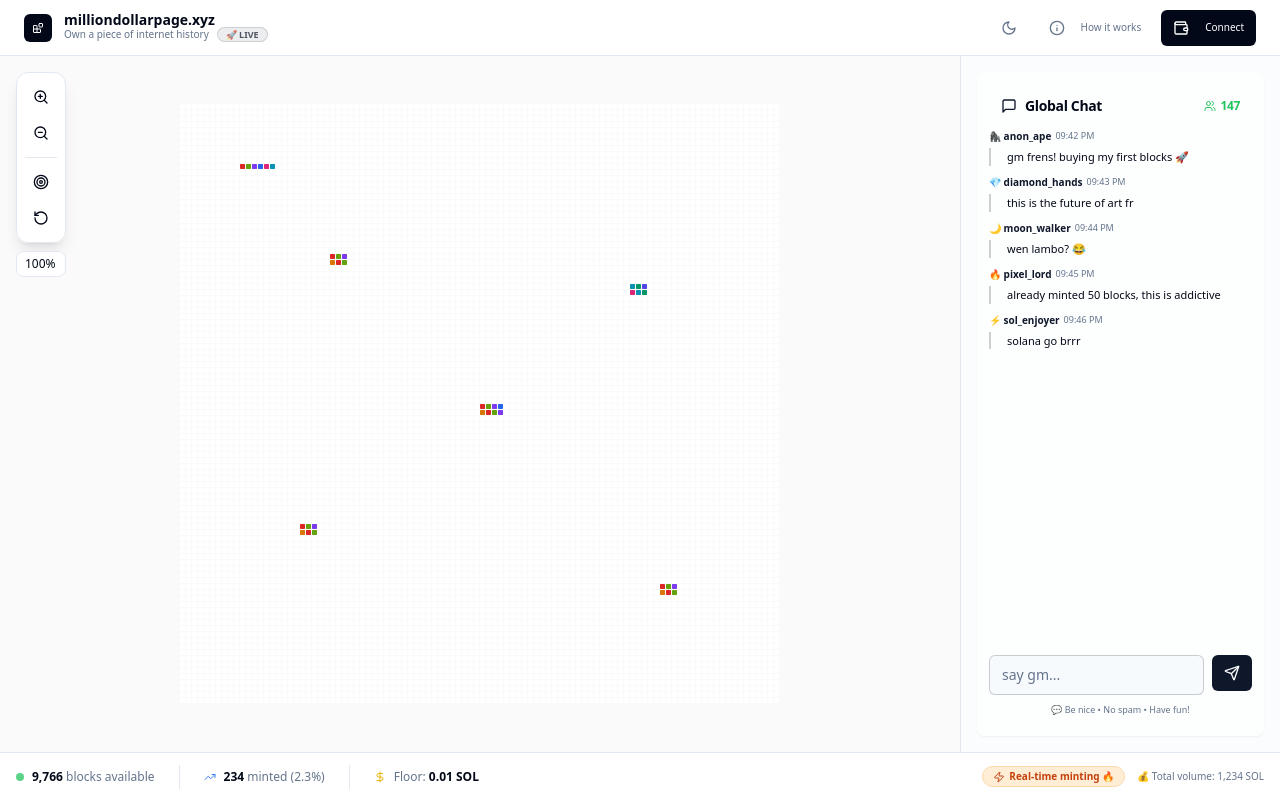
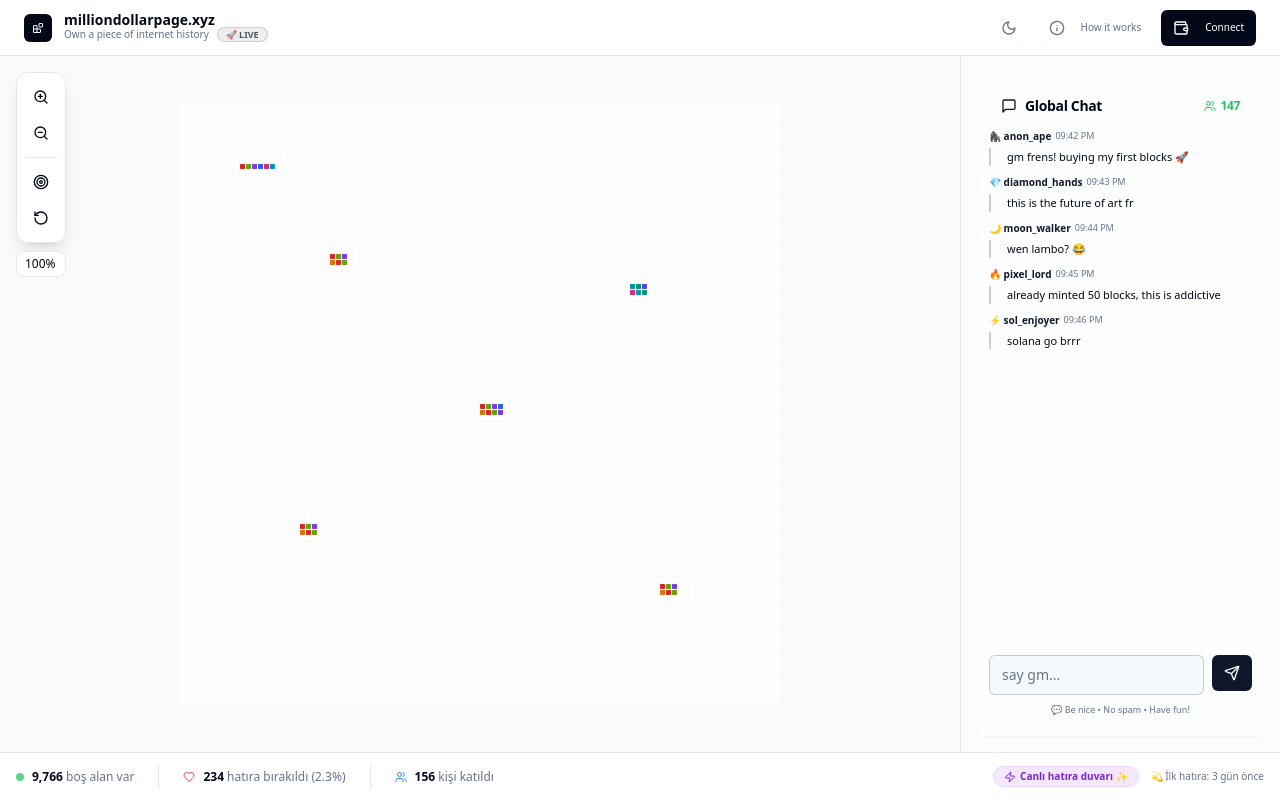
Before and after one commit to myx-7/1m-project, a React (Vite) app: page / in a window 1280 px wide. Built offline with nearby package versions, Linux system fonts and the light colour scheme.

Commit message:
Refactor: Improve site vibe
Add small details to give the site a more "commemorative" feel, removing the floor price display.

```diff
--- a/src/components/SelectionPanel.tsx
+++ b/src/components/SelectionPanel.tsx
@@ -1,7 +1,7 @@
 
 import { Button } from "@/components/ui/button";
 import { Card, CardContent, CardHeader, CardTitle } from "@/components/ui/card";
-import { X, Zap, Blocks } from "lucide-react";
+import { X, Heart, Blocks, Sparkles } from "lucide-react";
 
 interface SelectionPanelProps {
   selectedCount: number;
@@ -9,9 +9,7 @@ interface SelectionPanelProps {
   onClearSelection: () => void;
 }
 
-export const SelectionPanel = ({ selectedCount, floorPrice, onClearSelection }: SelectionPanelProps) => {
-  const totalPrice = selectedCount * floorPrice;
-
+export const SelectionPanel = ({ selectedCount, onClearSelection }: Omit<SelectionPanelProps, 'floorPrice'>) => {
   return (
     <div className="w-80 border-l border-border bg-muted/30 p-4 hidden lg:block transition-colors duration-300">
       <Card className="border-0 shadow-sm bg-card transition-all duration-300 hover:shadow-md">
@@ -19,7 +17,7 @@ export const SelectionPanel = ({ selectedCount, floorPrice, onClearSelection }:
           <div className="flex items-center justify-between">
             <CardTitle className="text-sm flex items-center gap-2 font-pixel">
               <Blocks className="w-4 h-4 text-primary" />
-              Selection
+              Seçim
             </CardTitle>
             <Button
               size="sm"
@@ -34,17 +32,17 @@ export const SelectionPanel = ({ selectedCount, floorPrice, onClearSelection }:
         <CardContent className="space-y-4">
           <div className="space-y-3">
             <div className="flex justify-between text-xs font-pixel">
-              <span className="text-muted-foreground">Blocks selected</span>
-              <span className="font-medium text-foreground">{selectedCount}</span>
+              <span className="text-muted-foreground">Seçilen alan</span>
+              <span className="font-medium text-foreground">{selectedCount} piksel</span>
             </div>
             <div className="flex justify-between text-xs font-pixel">
-              <span className="text-muted-foreground">Price per block</span>
-              <span className="font-medium text-foreground">{floorPrice} SOL</span>
+              <span className="text-muted-foreground">Hatıra türü</span>
+              <span className="font-medium text-foreground">Özel mesaj</span>
             </div>
             <div className="border-t border-border pt-3">
               <div className="flex justify-between font-pixel">
-                <span className="font-medium text-foreground text-xs">Total</span>
-                <span className="font-semibold text-foreground text-sm">{totalPrice.toFixed(3)} SOL</span>
+                <span className="font-medium text-foreground text-xs">Durum</span>
+                <span className="font-semibold text-green-600 text-sm">Hazır ✨</span>
               </div>
             </div>
           </div>
@@ -53,13 +51,16 @@ export const SelectionPanel = ({ selectedCount, floorPrice, onClearSelection }:
             className="w-full bg-foreground text-background hover:bg-foreground/90 transition-all duration-300 hover:scale-[1.02] group font-pixel text-xs"
             size="lg"
           >
-            <Zap className="w-4 h-4 mr-2 group-hover:animate-pulse" />
-            Mint {selectedCount} block{selectedCount !== 1 ? 's' : ''} 🚀
+            <Heart className="w-4 h-4 mr-2 group-hover:animate-pulse" />
+            {selectedCount} piksel için hatıra bırak 💫
           </Button>
 
           <div className="text-[10px] text-muted-foreground text-center space-y-1 font-pixel">
-            <p>Each block becomes an NFT that you own forever</p>
-            <p className="text-primary">🔗 Secured on Solana blockchain</p>
+            <p>Her piksel bir hatıra, sonsuza kadar burada kalacak</p>
+            <p className="text-primary flex items-center justify-center gap-1">
+              <Sparkles className="w-3 h-3" />
+              Dijital hatıra duvarı
+            </p>
           </div>
         </CardContent>
       </Card>
--- a/src/components/StatsBar.tsx
+++ b/src/components/StatsBar.tsx
@@ -1,7 +1,7 @@
 
 import { Badge } from "@/components/ui/badge";
 import { Separator } from "@/components/ui/separator";
-import { TrendingUp, Zap, DollarSign } from "lucide-react";
+import { TrendingUp, Zap, Heart, Users } from "lucide-react";
 
 interface StatsBarProps {
   totalPixels: number;
@@ -9,7 +9,7 @@ interface StatsBarProps {
   floorPrice: number;
 }
 
-export const StatsBar = ({ totalPixels, soldPixels, floorPrice }: StatsBarProps) => {
+export const StatsBar = ({ totalPixels, soldPixels }: Omit<StatsBarProps, 'floorPrice'>) => {
   const availablePixels = totalPixels - soldPixels;
   const soldPercentage = (soldPixels / totalPixels) * 100;
 
@@ -19,37 +19,37 @@ export const StatsBar = ({ totalPixels, soldPixels, floorPrice }: StatsBarProps)
         <div className="flex items-center gap-2">
           <div className="w-2 h-2 bg-green-500 rounded-full animate-pulse"></div>
           <span className="text-xs text-muted-foreground font-pixel">
-            <span className="text-foreground font-semibold">{availablePixels.toLocaleString()}</span> blocks available
+            <span className="text-foreground font-semibold">{availablePixels.toLocaleString()}</span> boş alan var
           </span>
         </div>
 
         <Separator orientation="vertical" className="h-6" />
 
         <div className="flex items-center gap-2">
-          <TrendingUp className="w-3 h-3 text-blue-500" />
+          <Heart className="w-3 h-3 text-red-500" />
           <span className="text-xs text-muted-foreground font-pixel">
-            <span className="text-foreground font-semibold">{soldPixels}</span> minted ({soldPercentage.toFixed(1)}%)
+            <span className="text-foreground font-semibold">{soldPixels}</span> hatıra bırakıldı ({soldPercentage.toFixed(1)}%)
           </span>
         </div>
 
         <Separator orientation="vertical" className="h-6" />
 
         <div className="flex items-center gap-2">
-          <DollarSign className="w-3 h-3 text-yellow-500" />
+          <Users className="w-3 h-3 text-blue-500" />
           <span className="text-xs text-muted-foreground font-pixel">
-            Floor: <span className="text-foreground font-semibold">{floorPrice} SOL</span>
+            <span className="text-foreground font-semibold">156</span> kişi katıldı
           </span>
         </div>
       </div>
 
       <div className="flex items-center gap-3">
-        <Badge variant="secondary" className="bg-orange-100 dark:bg-orange-950 text-orange-700 dark:text-orange-300 border-orange-200 dark:border-orange-800 text-[10px] font-pixel">
+        <Badge variant="secondary" className="bg-purple-100 dark:bg-purple-950 text-purple-700 dark:text-purple-300 border-purple-200 dark:border-purple-800 text-[10px] font-pixel">
           <Zap className="w-3 h-3 mr-1" />
-          Real-time minting 🔥
+          Canlı hatıra duvarı ✨
         </Badge>
 
         <div className="text-[10px] text-muted-foreground font-pixel hidden md:block">
-          💰 Total volume: 1,234 SOL
+          💫 İlk hatıra: 3 gün önce
         </div>
       </div>
     </div>
--- a/src/components/StatsFooter.tsx
+++ b/src/components/StatsFooter.tsx
@@ -1,7 +1,7 @@
 
 import { Badge } from "@/components/ui/badge";
 import { Button } from "@/components/ui/button";
-import { TrendingUp, Zap, Grid3X3, Users } from "lucide-react";
+import { TrendingUp, Zap, Grid3X3, Users, Heart } from "lucide-react";
 
 interface StatsFooterProps {
   totalPixels: number;
@@ -10,7 +10,7 @@ interface StatsFooterProps {
   selectedCount: number;
 }
 
-export const StatsFooter = ({ totalPixels, soldPixels, floorPrice, selectedCount }: StatsFooterProps) => {
+export const StatsFooter = ({ totalPixels, soldPixels, selectedCount }: Omit<StatsFooterProps, 'floorPrice'>) => {
   const percentageSold = (soldPixels / totalPixels) * 100;
 
   return (
@@ -20,24 +20,24 @@ export const StatsFooter = ({ totalPixels, soldPixels, floorPrice, selectedCount
         <div className="flex items-center gap-6">
           <div className="flex items-center gap-2 text-sm">
             <Grid3X3 className="w-4 h-4 text-gray-400" />
-            <span className="text-gray-400">Grid:</span>
+            <span className="text-gray-400">Duvar:</span>
             <span className="text-white font-medium">
               {soldPixels.toLocaleString()} / {totalPixels.toLocaleString()}
             </span>
-            <Badge variant="secondary" className="bg-green-500/10 border-green-500/30 text-green-300 text-xs">
-              {percentageSold.toFixed(1)}% sold
+            <Badge variant="secondary" className="bg-purple-500/10 border-purple-500/30 text-purple-300 text-xs">
+              {percentageSold.toFixed(1)}% dolu
             </Badge>
           </div>
 
           <div className="flex items-center gap-2 text-sm">
-            <TrendingUp className="w-4 h-4 text-gray-400" />
-            <span className="text-gray-400">Floor:</span>
-            <span className="text-white font-medium">{floorPrice} SOL</span>
+            <Heart className="w-4 h-4 text-red-400" />
+            <span className="text-gray-400">Hatıralar:</span>
+            <span className="text-white font-medium">{soldPixels}</span>
           </div>
 
           <div className="flex items-center gap-2 text-sm">
             <Users className="w-4 h-4 text-gray-400" />
-            <span className="text-gray-400">Owners:</span>
+            <span className="text-gray-400">Katılımcı:</span>
             <span className="text-white font-medium">156</span>
           </div>
         </div>
@@ -57,19 +57,19 @@ export const StatsFooter = ({ totalPixels, soldPixels, floorPrice, selectedCount
           {selectedCount > 0 ? (
             <div className="flex items-center gap-3">
               <div className="text-sm text-gray-400">
-                Total: <span className="text-white font-medium">{(selectedCount * floorPrice).toFixed(3)} SOL</span>
+                <span className="text-white font-medium">{selectedCount}</span> alan seçildi
               </div>
               <Button
                 size="sm"
-                className="bg-gradient-to-r from-orange-500 to-red-500 hover:from-orange-600 hover:to-red-600"
+                className="bg-gradient-to-r from-purple-500 to-pink-500 hover:from-purple-600 hover:to-pink-600"
               >
-                <Zap className="w-4 h-4 mr-2" />
-                Mint Now
+                <Heart className="w-4 h-4 mr-2" />
+                Hatıra Bırak
               </Button>
             </div>
           ) : (
             <div className="text-sm text-gray-400">
-              Select pixels to mint
+              Hatıra bırakmak için alan seç ✨
             </div>
           )}
         </div>
--- a/src/pages/Index.tsx
+++ b/src/pages/Index.tsx
@@ -14,10 +14,9 @@ const Index = () => {
   const [gridData, setGridData] = useState<Record<string, any>>({});
   const [isSelecting, setIsSelecting] = useState(false);
 
-  // Mock data for demonstration
+  // Mock data for demonstration - updated for memory theme
   const totalPixels = 10000; // 100x100 grid
   const soldPixels = 234;
-  const floorPrice = 0.01;
 
   return (
     <ThemeProvider>
@@ -45,7 +44,6 @@ const Index = () => {
                 <div className="flex-1">
                   <SelectionPanel
                     selectedCount={selectedPixels.size}
-                    floorPrice={floorPrice}
                     onClearSelection={() => setSelectedPixels(new Set())}
                   />
                 </div>
@@ -62,7 +60,6 @@ const Index = () => {
             <div className="lg:hidden border-t border-border bg-muted/30">
               <SelectionPanel
                 selectedCount={selectedPixels.size}
-                floorPrice={floorPrice}
                 onClearSelection={() => setSelectedPixels(new Set())}
               />
             </div>
@@ -71,7 +68,6 @@ const Index = () => {
           <StatsBar
             totalPixels={totalPixels}
             soldPixels={soldPixels}
-            floorPrice={floorPrice}
           />
         </div>
       </TooltipProvider>
```
